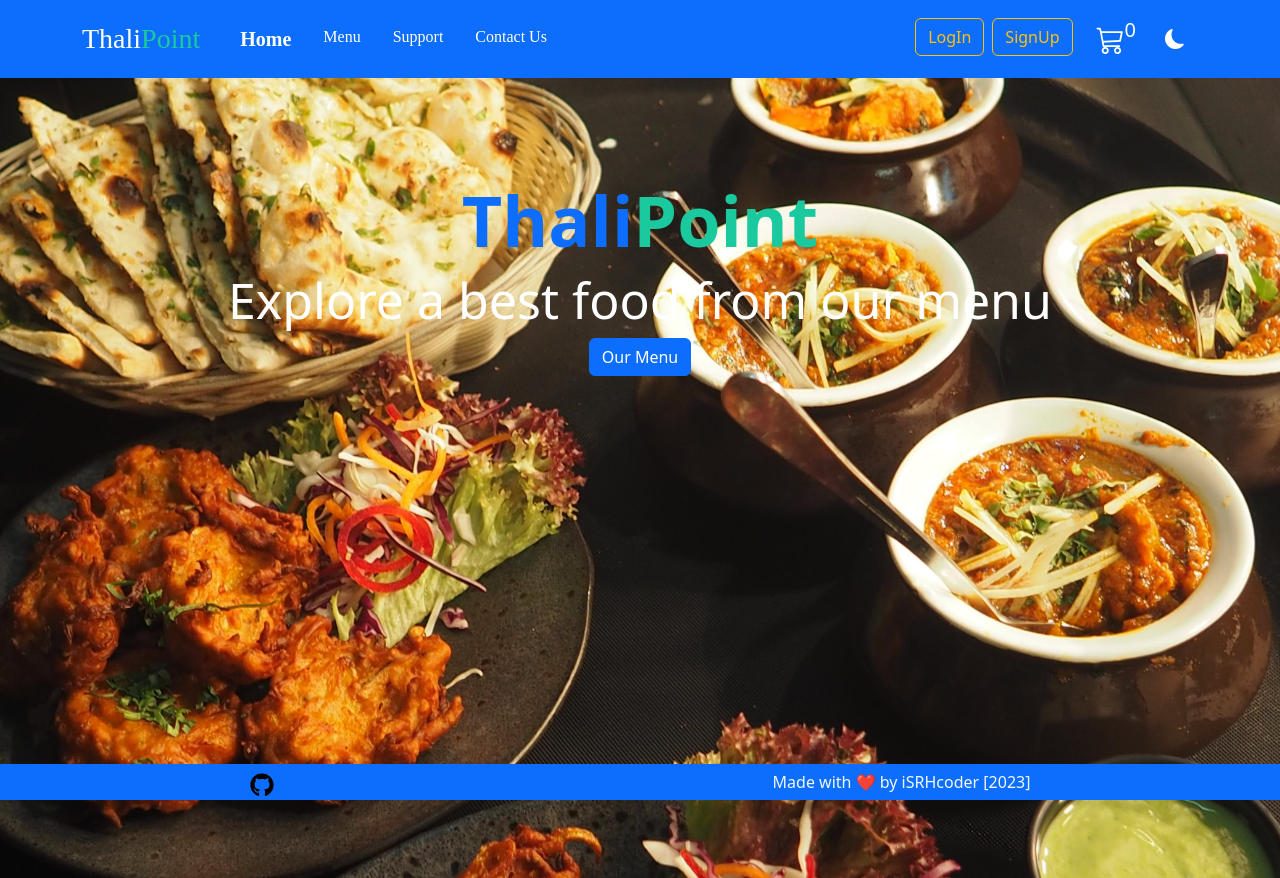
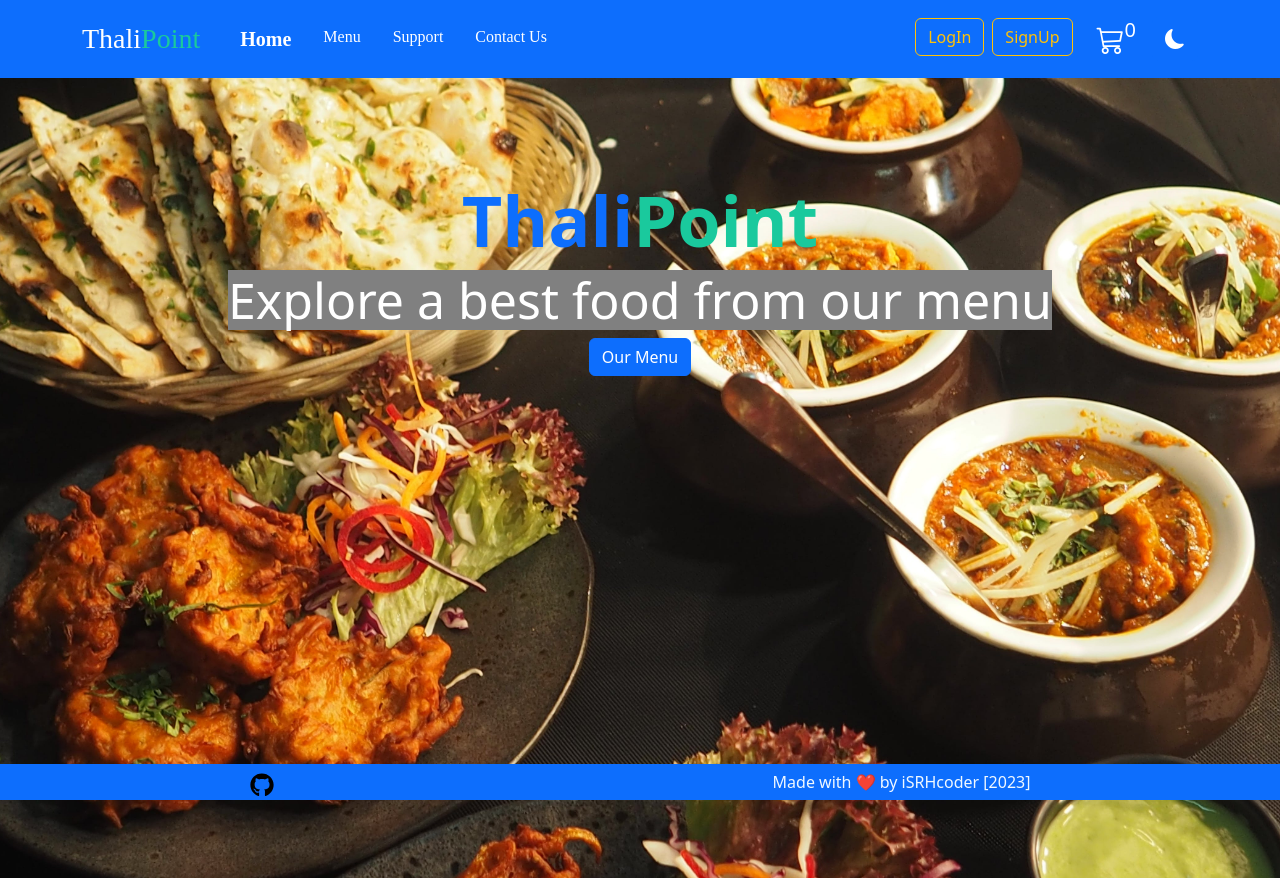
Before and after one commit to iSRHcoder/Thali-App, a React (Vite) app: page / in a window 1280 px wide. Built offline with nearby package versions, Linux system fonts and the light colour scheme.

Commit message:
modified home page

```diff
--- a/src/pages/Home.jsx
+++ b/src/pages/Home.jsx
@@ -15,7 +15,10 @@ const Home = () => {
           Point
         </span>
       </h1>
-      <h2>Explore a best food from our menu</h2>
+      <div className="d-inline-block">
+        <h2 style={{ backgroundColor: "grey" }}>
+          Explore a best food from our menu
+        </h2>
         <Button
           onClick={() => {
             navigate("/Menu");
@@ -24,6 +27,7 @@ const Home = () => {
           Our Menu
         </Button>
       </div>
+    </div>
   );
 };
 
```
Lines whose indentation alone changed are shown as unchanged.
